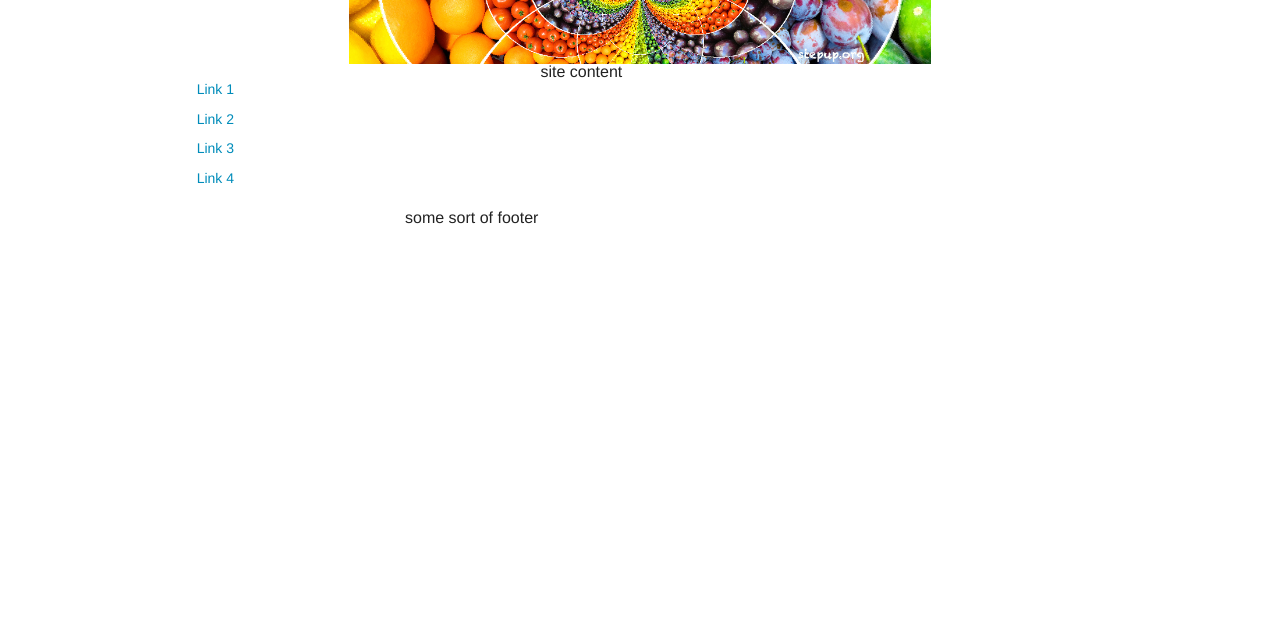
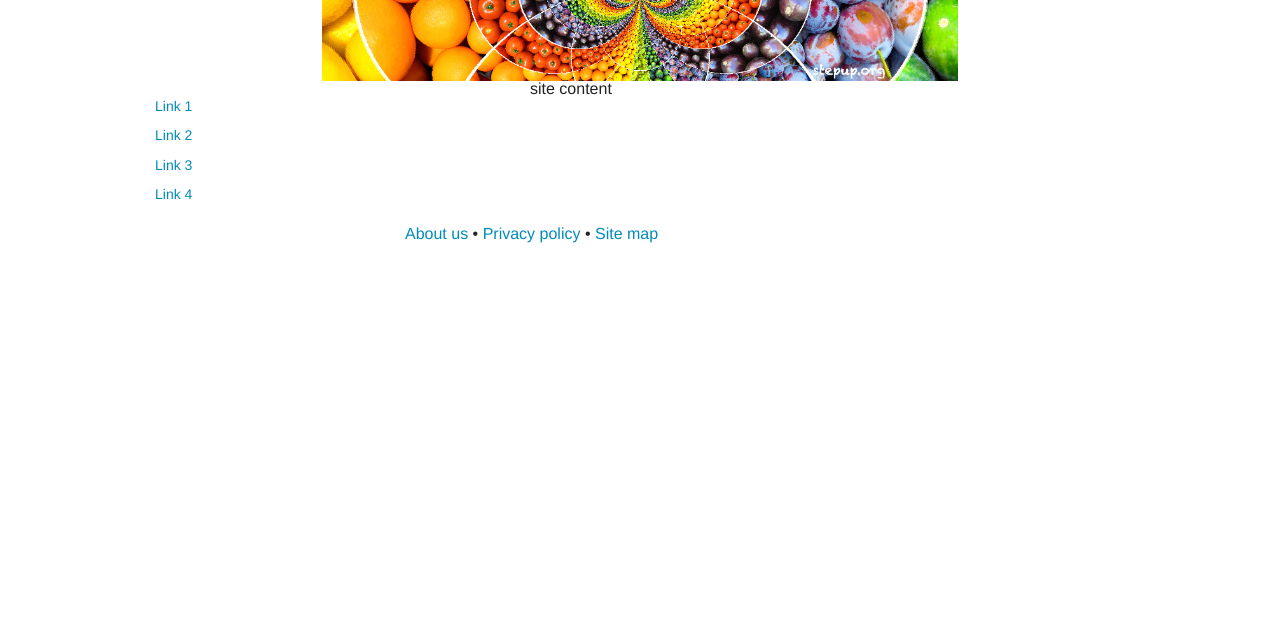
Before and after one commit to SaraLelliott/infopage, a plain HTML site: page public_html/index.html in a window 1280 px wide. Shown: the part 172-800 px from the top of the page. Drawn offline with Linux system fonts and the light colour scheme.

Commit message:
Edited footer to include links to site map etc FIXME:build pages add real links Signed-off-by:Sara Lelliott <slel0001@uni.sydney.edu.au>

```diff
--- a/public_html/index.html
+++ b/public_html/index.html
@@ -63,8 +63,6 @@
         <p> </p>
 
         <!-- Main body subject -->
-        <div class="row">
-            <div class="small-11 small-centered columns">
 
         <!-- Top subject -->
         <div class="row">
@@ -99,14 +97,14 @@
             </div>
         </div>
         <!-- end of middle subject -->
-            </div>
-        </div>
+
         <!-- end of main body subject -->
 
         <!-- Footer subject -->
         <div class="row">
             <div class="small-6 small-centered large-centered columns">
-                some sort of footer
+                <a href="google.com">About us</a> &bull; <a href="google.com">Privacy policy</a> &bull;
+                <a href="google.com">Site map</a>
             </div>
         </div>
         <!-- end of footer subject -->
```
Lines whose indentation alone changed are shown as unchanged.
